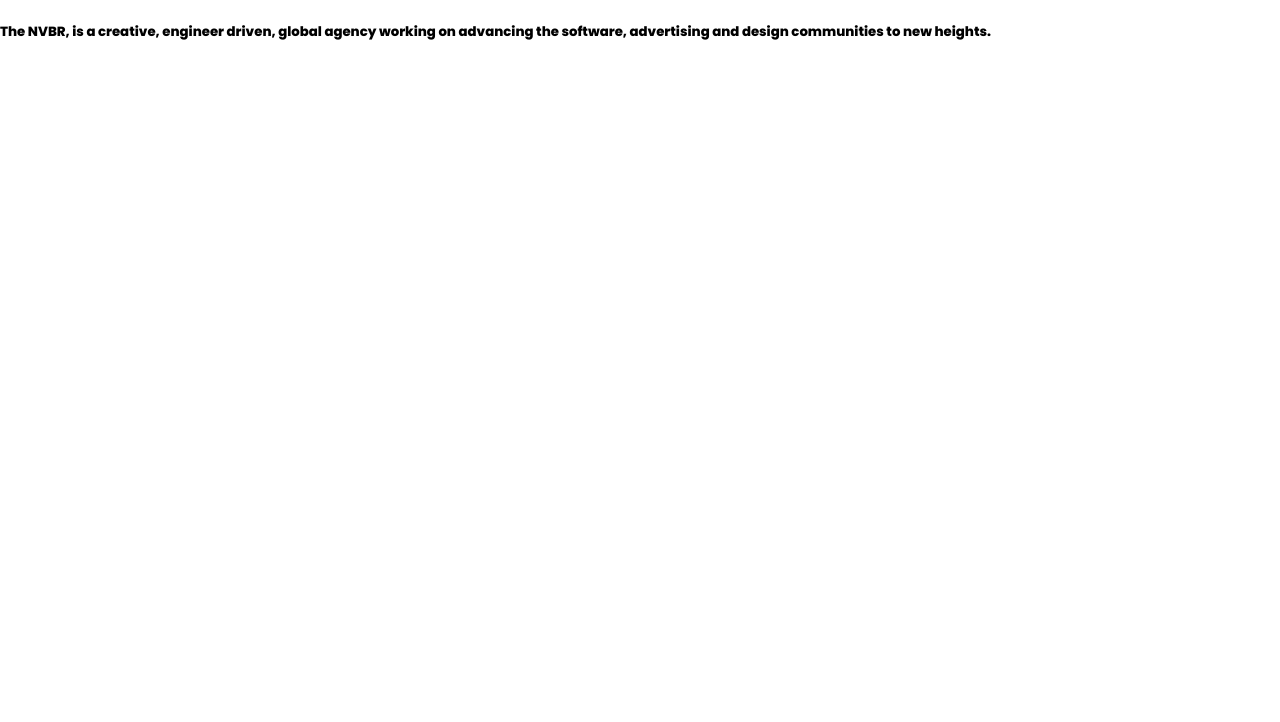
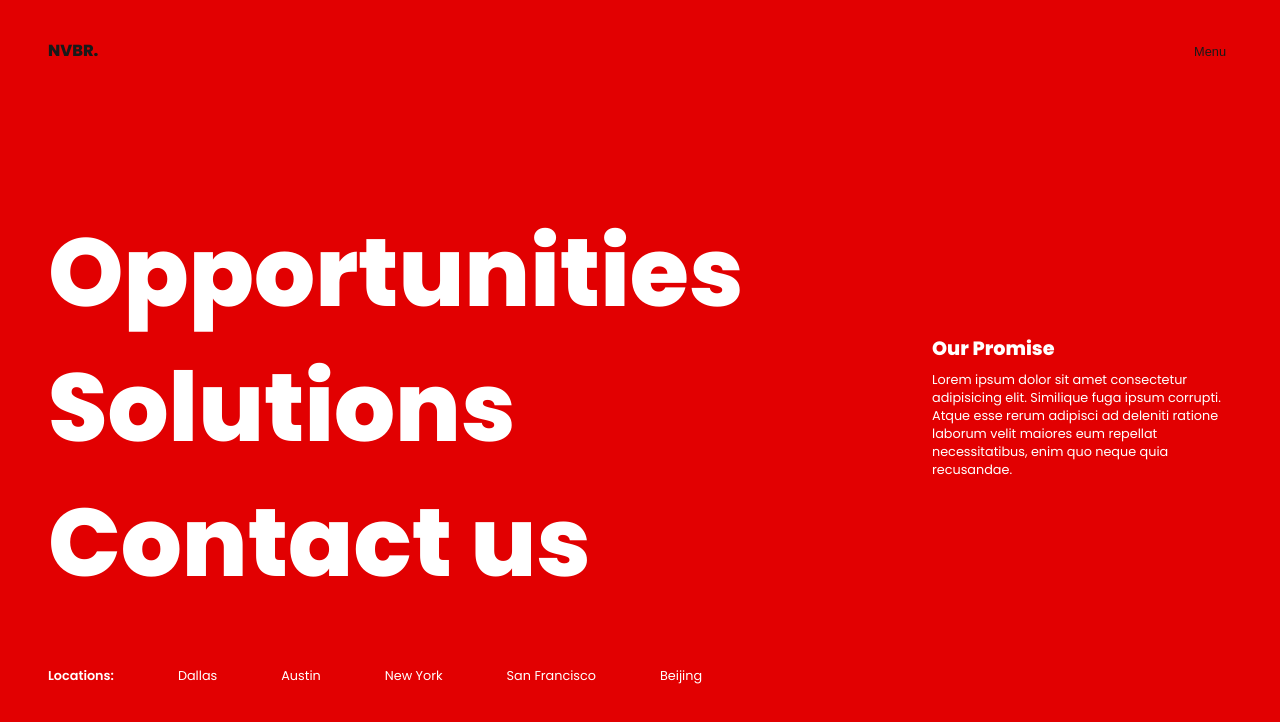
Before and after one commit to raphaeldiscky/nvbr, a React (Create React App) app: page / in a window 1280 px wide. Shown: the top 722 px of the page. Built offline with nearby package versions, Linux system fonts and the light colour scheme.

Commit message:
Add header styling

```diff
--- a/src/App.scss
+++ b/src/App.scss
@@ -10,3 +10,167 @@
   font-family: 'Poppins', -apple-system, BlinkMacSystemFont, 'Segoe UI', Roboto,
     Oxygen, Ubuntu, Cantarell, 'Open Sans', 'Helvetica Neue', sans-serif;
 }
+
+.container {
+  width: 1280px;
+  min-width: 1280px;
+  margin: 0 auto;
+  .wrapper {
+    padding: 0 48px;
+    .home {
+      display: flex;
+      justify-content: center;
+      align-items: center;
+      height: 100%;
+      width: 100%;
+      p {
+        font-size: 0.75rem;
+        letter-spacing: 0.3rem;
+        text-transform: uppercase;
+        font-weight: 500;
+      }
+      h5 {
+        margin-top: 260px;
+        font-size: 1.5rem;
+        font-weight: 600;
+        padding-right: 360px;
+      }
+    }
+  }
+}
+
+// header
+header {
+  height: 100px;
+  .inner-header {
+    position: relative;
+    z-index: 10;
+    height: 100px;
+    display: flex;
+    justify-content: space-between;
+    align-items: center;
+    .logo a {
+      font-weight: 700;
+      text-decoration: none;
+      color: $black;
+    }
+    .menu {
+      button {
+        border: none;
+        background: none;
+        outline: none;
+        cursor: pointer;
+        font-size: 0.8rem;
+        color: $black;
+      }
+    }
+  }
+  // hamburger menu or navigation
+  .hamburger-menu {
+    // display: none;
+    z-index: 9;
+    top: 0;
+    bottom: 0;
+    left: 0;
+    right: 0;
+    position: fixed;
+    height: 100%;
+    width: 100%;
+    .menu-secondary-bg-color {
+      background-color: $black;
+      top: 0;
+      bottom: 0;
+      left: 0;
+      right: 0;
+      position: fixed;
+      height: 100%;
+      width: 100%;
+      z-index: -1;
+    }
+    .menu-layer {
+      position: relative;
+      background: $red;
+      height: 100%;
+      overflow: hidden;
+      .menu-city-bg {
+        top: 0;
+        bottom: 0;
+        left: 0;
+        right: 0;
+        position: absolute;
+        height: 100%;
+        width: 100%;
+        opacity: 0;
+      }
+      .wrapper {
+        position: relative;
+        .menu-links {
+          display: flex;
+          justify-content: space-between;
+          align-items: center;
+          position: relative;
+          top: 200px;
+          nav {
+            display: block;
+            ul {
+              padding: 0;
+              margin: 0;
+              li {
+                list-style: none;
+                font-size: 6rem;
+                font-weight: 700;
+                cursor: pointer;
+                height: 135px;
+                overflow: hidden;
+                position: relative;
+                width: 700px;
+                a {
+                  position: absolute;
+                  color: #fff;
+                  text-decoration: none;
+                  &:hover {
+                    color: $black;
+                  }
+                }
+              }
+            }
+          }
+          .info {
+            color: #fff;
+            width: 300px;
+            h3 {
+              font-size: 1.2rem;
+              margin: 8px auto;
+            }
+            p {
+              margin: 0 auto;
+              font-size: 0.8rem;
+            }
+          }
+        }
+        .locations {
+          position: absolute;
+          bottom: -80px;
+          color: #fff;
+          margin-top: 16px;
+          font-size: 0.8rem;
+          font-weight: 600;
+          span {
+            &:first-child {
+              margin-left: 64px;
+            }
+            font-weight: 400;
+            cursor: pointer;
+            margin: 0 32px;
+            transition: 0.3s ease-in-out;
+            &:hover {
+              background: $black;
+              padding: 8px 24px;
+              border-radius: 4px;
+            }
+          }
+        }
+      }
+    }
+  }
+}
--- a/src/components/Hamburger.js
+++ b/src/components/Hamburger.js
@@ -1,5 +1,50 @@
+import { Link } from 'react-router-dom'
+
 const Hamburger = () => {
-  return <div></div>
+  return (
+    <div className='hamburger-menu'>
+      <div className='menu-secondary-bg-color'></div>
+      <div className='menu-layer'>
+        <div className='menu-city-bg'></div>
+        <div className='container'>
+          <div className='wrapper'>
+            <div className='menu-links'>
+              <nav>
+                <ul>
+                  <li>
+                    <Link to='/opportunities'>Opportunities</Link>
+                  </li>
+                  <li>
+                    <Link to='/solutions'>Solutions</Link>
+                  </li>
+                  <li>
+                    <Link to='/contact-us'>Contact us</Link>
+                  </li>
+                </ul>
+              </nav>
+              <div className='info'>
+                <h3>Our Promise</h3>
+                <p>
+                  Lorem ipsum dolor sit amet consectetur adipisicing elit.
+                  Similique fuga ipsum corrupti. Atque esse rerum adipisci ad
+                  deleniti ratione laborum velit maiores eum repellat
+                  necessitatibus, enim quo neque quia recusandae.
+                </p>
+              </div>
+              <div className='locations'>
+                Locations:
+                <span>Dallas</span>
+                <span>Austin</span>
+                <span>New York</span>
+                <span>San Francisco</span>
+                <span>Beijing</span>
+              </div>
+            </div>
+          </div>
+        </div>
+      </div>
+    </div>
+  )
 }
 
 export default Hamburger
--- a/src/components/Header.js
+++ b/src/components/Header.js
@@ -1,5 +1,24 @@
+import { Link } from 'react-router-dom'
+import Hamburger from './Hamburger'
+
 const Header = () => {
-  return <div></div>
+  return (
+    <header>
+      <div className='container'>
+        <div className='wrapper'>
+          <div className='inner-header'>
+            <div className='logo'>
+              <Link to='/'>NVBR.</Link>
+            </div>
+            <div className='menu'>
+              <button>Menu</button>
+            </div>
+          </div>
+        </div>
+      </div>
+      <Hamburger />
+    </header>
+  )
 }
 
 export default Header
```
